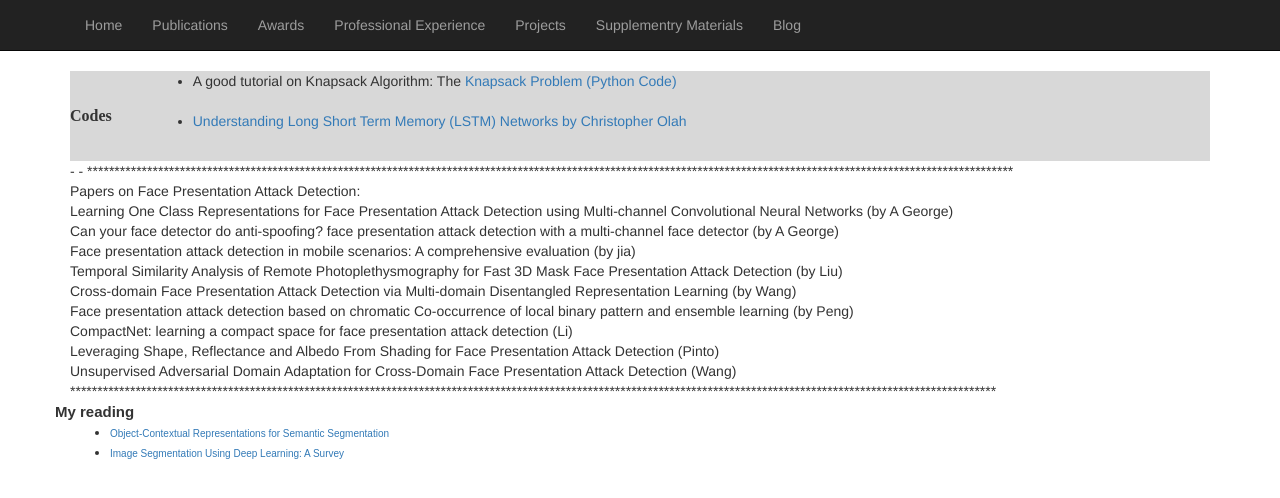
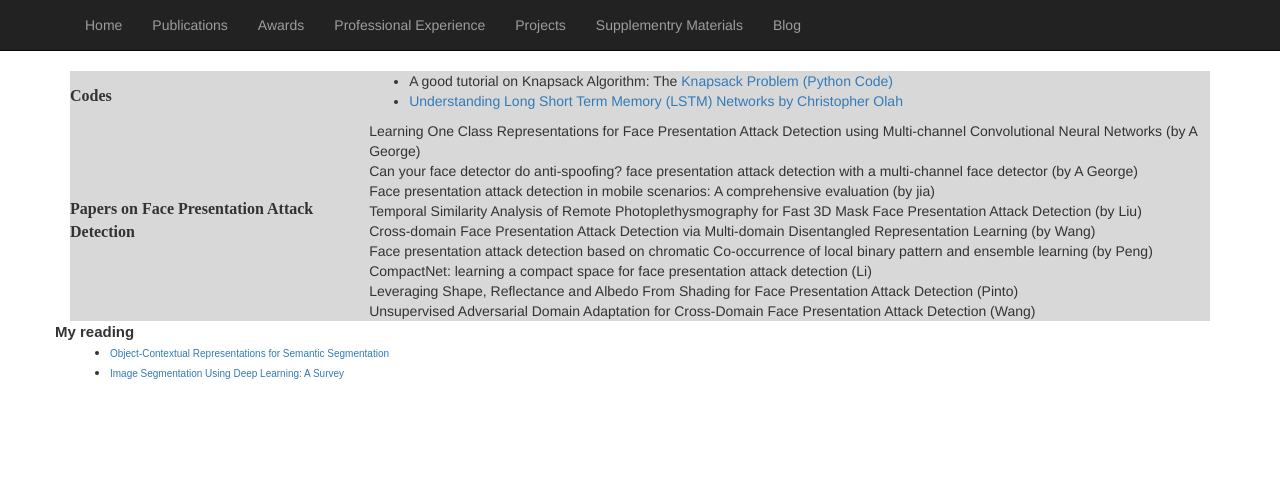
Before and after one commit to yasar-rehman/yasar, a Jekyll site: the page built from supplementry.html, in a window 1280 px wide. Shown: the top 498 px of the page. Built offline with Jekyll 4.4.1, drawn with Linux system fonts in a browser that asks for light colours; some web fonts are replaced.

Commit message:
Update supplementry.html

```diff
--- a/supplementry.html
+++ b/supplementry.html
@@ -16,21 +16,17 @@ title: yasar
 			<ul>
                             <li>A good tutorial on Knapsack Algorithm:
                             The <a href="https://www.google.com/url?q=http%3A%2F%2Fwww.es.ele.tue.nl%2Feducation%2F5MC10%2FSolutions%2Fknapsack.pdf&sa=D">Knapsack Problem </a>
-                            <a href="https://github.com/yasar-rehman/Essential-codes/blob/master/Knapsack%20Algorithm"> (Python Code)</a></li> <br/>
+                            <a href="https://github.com/yasar-rehman/Essential-codes/blob/master/Knapsack%20Algorithm"> (Python Code)</a></li>
                             <li><a href="https://www.google.com/url?q=http%3A%2F%2Fcolah.github.io%2Fposts%2F2015-08-Understanding-LSTMs%2F&sa=D">
-                             Understanding Long Short Term Memory (LSTM) Networks by Christopher Olah </a></li> <br/>
+                             Understanding Long Short Term Memory (LSTM) Networks by Christopher Olah </a></li>
                                     </ul></td>
 
-            </tr></table>
-
-
-<div class="project_section">
--
-
--
-************************************************************************************************************************************************************************** <br/>
-Papers on Face Presentation Attack Detection:<br/>
-
+            </tr>
+	<tr bgcolor="#d8d8d8">
+          	<td align="left">
+            	<font face="Serif, Times New Roman" size="3" color=""#8da9ca"> <b>Papers on Face Presentation Attack Detection</b> </font>
+                   </td>
+		<td align="left">
 			Learning One Class Representations for Face Presentation Attack Detection using Multi-channel Convolutional Neural Networks (by A George)<br/>
 			Can your face detector do anti-spoofing? face presentation attack detection with a multi-channel face detector (by A George)<br/>
 			Face presentation attack detection in mobile scenarios: A comprehensive evaluation (by jia)<br/>
@@ -40,8 +36,12 @@ Face presentation attack detection based on chromatic Co-occurrence of local bin
 			CompactNet: learning a compact space for face presentation attack detection (Li)<br/>
 			Leveraging Shape, Reflectance and Albedo From Shading for Face Presentation Attack Detection (Pinto)<br/>
 			Unsupervised Adversarial Domain Adaptation for Cross-Domain Face Presentation Attack Detection (Wang)<br/>
-</div>
-************************************************************************************************************************************************************************** <br/>
+
+			</td>
+	</table>
+
+
+
 <div class="row">
     <div style="font-family: 'Oswald', sans-serif; font-size: 15px"><b>My reading</b> </div>
   <div class="col-md-12">
```
Lines whose indentation alone changed are shown as unchanged.
